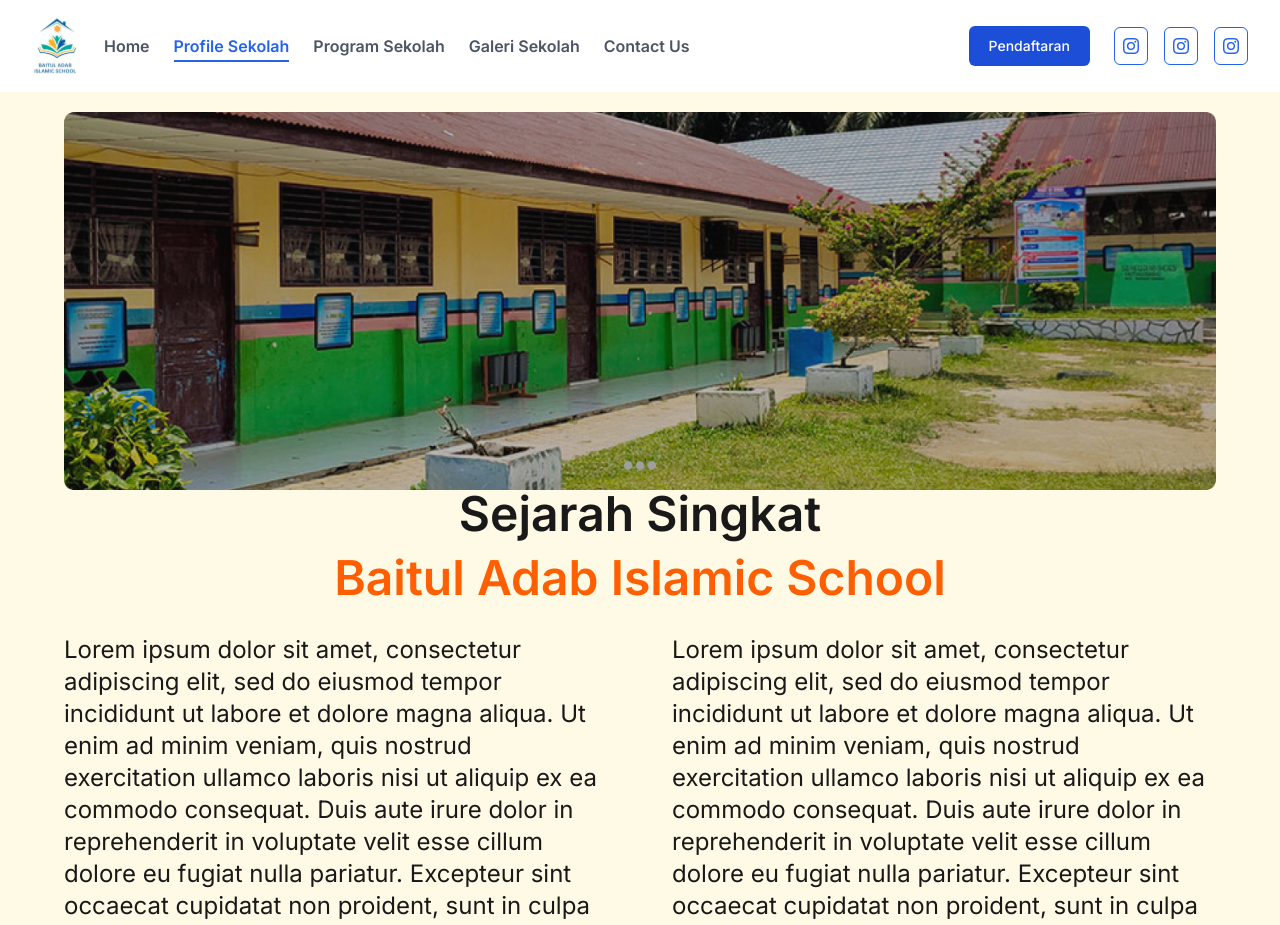
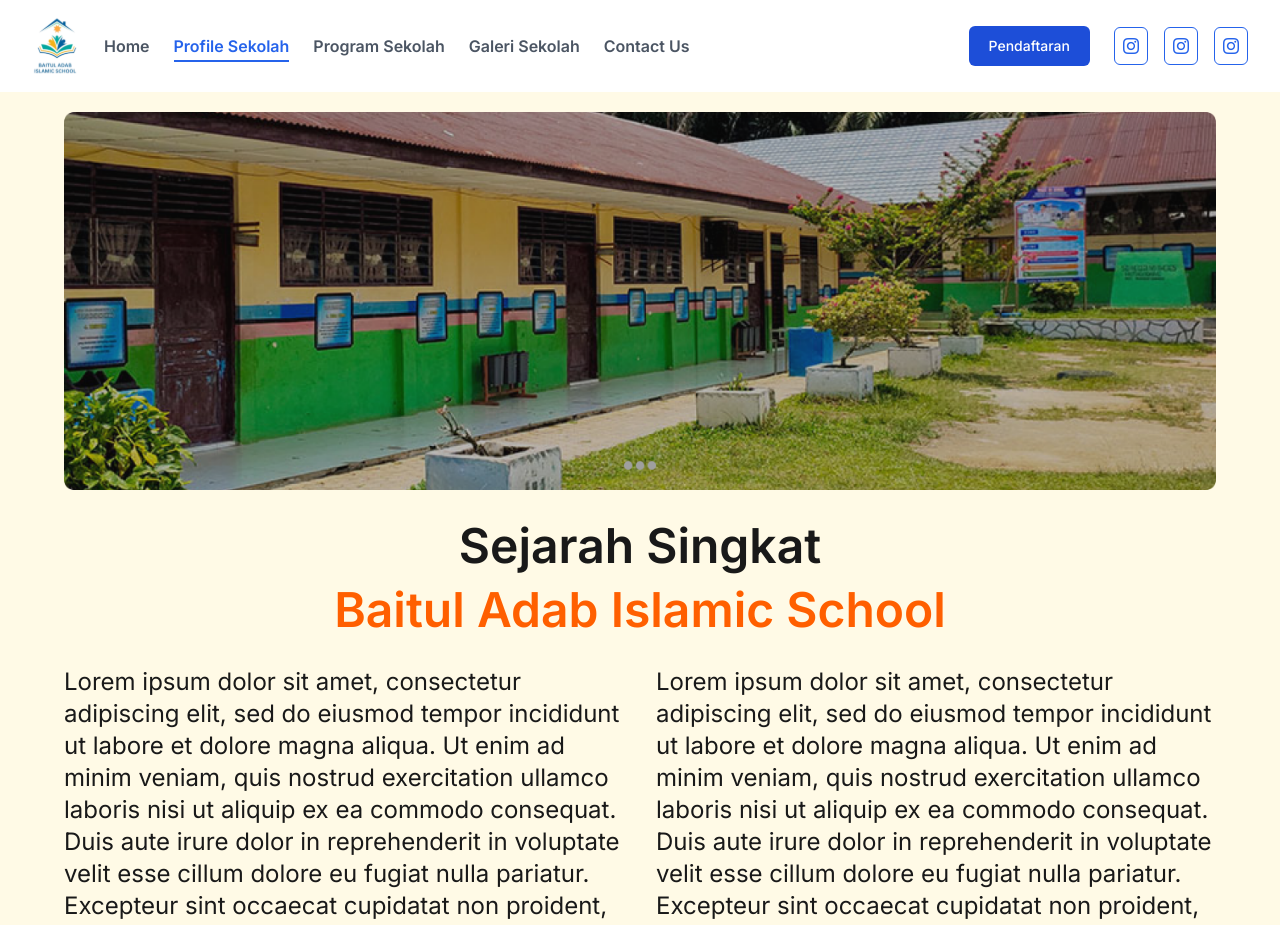
Before and after one commit to makbarramadhan62/baitul-adab-web, a Next.js app: page /profil-sekolah in a window 1280 px wide. Shown: the top 925 px of the page. Built offline with nearby package versions, Linux system fonts and the light colour scheme.

Commit message:
style: adjust gap & margin

```diff
--- a/app/profil-sekolah/page.tsx
+++ b/app/profil-sekolah/page.tsx
@@ -24,7 +24,7 @@ export default function Profile() {
         className="flex flex-col gap-8 items-center justify-center mb-0 mt-24 lg:mt-28"
       >
         <div className="px-4 lg:px-16">
-          <div className="w-full mb-4 lg:mb-0">
+          <div className="w-full mb-4 lg:mb-8">
             <Image
               height={100}
               width={100}
@@ -43,7 +43,7 @@ export default function Profile() {
             </div>
           </div>
 
-          <div className="gap-4 lg:gap-16 flex flex-col lg:flex-row items-center justify-center text-neutral">
+          <div className="gap-4 lg:gap-8 flex flex-col lg:flex-row items-center justify-center text-neutral">
             <span className="w-full lg:w-1/2 lg:order-1 text-lg lg:text-2xl">
               Lorem ipsum dolor sit amet, consectetur adipiscing elit, sed do
               eiusmod tempor incididunt ut labore et dolore magna aliqua. Ut
```
